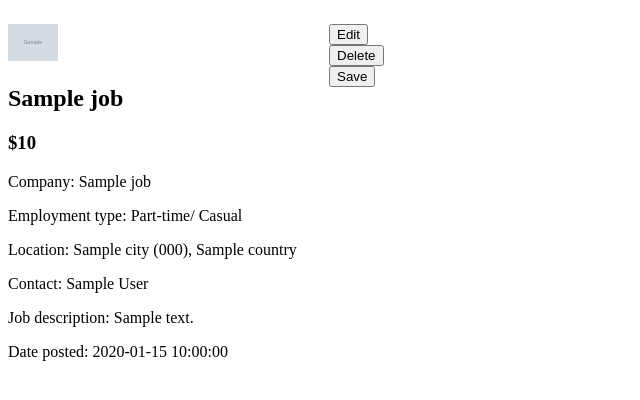
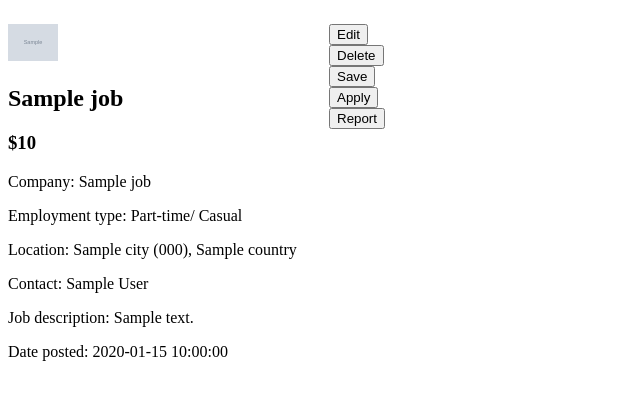
Before and after one commit to samueljenkin/CareerHive, a Flask app: page /jobs in a window 1280 px wide. Shown: the part 184-584 px from the top of the page, without its empty margins (0-640 px from the left). Run offline with Flask 3, Linux system fonts and the light colour scheme; the visitor is signed in with stand-in values (Sample User, id 1); grey boxes marked "Sample" are stand-in pictures; a database or web service that is not in the repository returns one stand-in record (values such as "Sample title"); parts of the project's set-up code (start-up, migrations or seed data) failed here and were passed over; some libraries are stand-ins or nearby versions.

Commit message:
add apply & report features

```diff
--- a/controllers/jobs_controller.py
+++ b/controllers/jobs_controller.py
@@ -1,19 +1,7 @@
 from flask import render_template, request, redirect, session
-from models.job import populate_db, all_jobs, create_job, get_job, update_job, delete_job, save_job, get_filtered_jobs
+from models.job import populate_db, all_jobs, create_job, get_job, update_job, delete_job, save_job, apply_to_job, report_job, get_filtered_jobs
 from services.session_info import current_user
 import requests
-
-# def get_all_jobs_from_api():
-#     api_url = 'https://apis.camillerakoto.fr/fakejobs/jobs'
-#     response = requests.get(api_url).json()
-#     return response
-
-def get_filtered_jobs_from_api(key, value):
-    print(f'key: {key}, value: {value}')
-    api_url = f'https://apis.camillerakoto.fr/fakejobs/jobs?{key}={value}'
-    response = requests.get(api_url).json()
-    print(f'response: {response}')
-    return response
 
 def index():
     jobs = all_jobs()
@@ -65,6 +53,14 @@ def save(id):
     save_job(id, session['user_id'])
     return redirect('/')
 
+def apply(id):
+    apply_to_job(id, session['user_id'])
+    return redirect('/')
+
+def report(id):
+    report_job(id, session['user_id'])
+    return redirect('/')
+
 def search():
     dropdown = request.form.get('dropdown')
     input = request.form.get('input')
--- a/models/job.py
+++ b/models/job.py
@@ -26,6 +26,12 @@ def delete_job(id):
 def save_job(job_id, user_id):
     sql("INSERT INTO saved(job_id, user_id) VALUES(%s, %s) RETURNING *", [job_id, user_id])
 
+def apply_to_job(job_id, user_id):
+    sql("INSERT INTO applied(job_id, user_id) VALUES(%s, %s) RETURNING *", [job_id, user_id])
+
+def report_job(job_id, user_id):
+    sql("INSERT INTO reported(job_id, user_id) VALUES(%s, %s) RETURNING *", [job_id, user_id])
+
 def get_filtered_jobs(dropdown, input):
     jobs = sql(f"SELECT * FROM jobs WHERE {dropdown}='{input}'")
     return jobs
--- a/routes/jobs_routes.py
+++ b/routes/jobs_routes.py
@@ -1,5 +1,5 @@
 from flask import Blueprint
-from controllers.jobs_controller import index, new, create, edit, update, delete, save, search
+from controllers.jobs_controller import index, new, create, edit, update, delete, save, apply, report, search
 
 jobs_routes = Blueprint('jobs_routes', __name__)
 
@@ -10,4 +10,6 @@ jobs_routes.route('/<id>/edit')(edit)
 jobs_routes.route('/<id>', methods=["POST"])(update)
 jobs_routes.route('/<id>/delete', methods=["POST"])(delete)
 jobs_routes.route('/<id>/save', methods=["POST"])(save)
+jobs_routes.route('/<id>/apply', methods=["POST"])(apply)
+jobs_routes.route('/<id>/report', methods=["POST"])(report)
 jobs_routes.route('/search', methods=["POST"])(search)
--- a/templates/jobs/index.html
+++ b/templates/jobs/index.html
@@ -60,6 +60,14 @@
         <form action="/jobs/{{ job['id'] }}/save" method="POST">
             <button>Save</button>
         </form>
+
+        <form action="/jobs/{{ job['id'] }}/apply" method="POST">
+            <button>Apply</button>
+        </form>
+
+        <form action="/jobs/{{ job['id'] }}/report" method="POST">
+            <button>Report</button>
+        </form>
     </section>
     {% endfor %}
 </main>
```
Also changed, not shown: db/schema.sql (+12 -0 lines).
